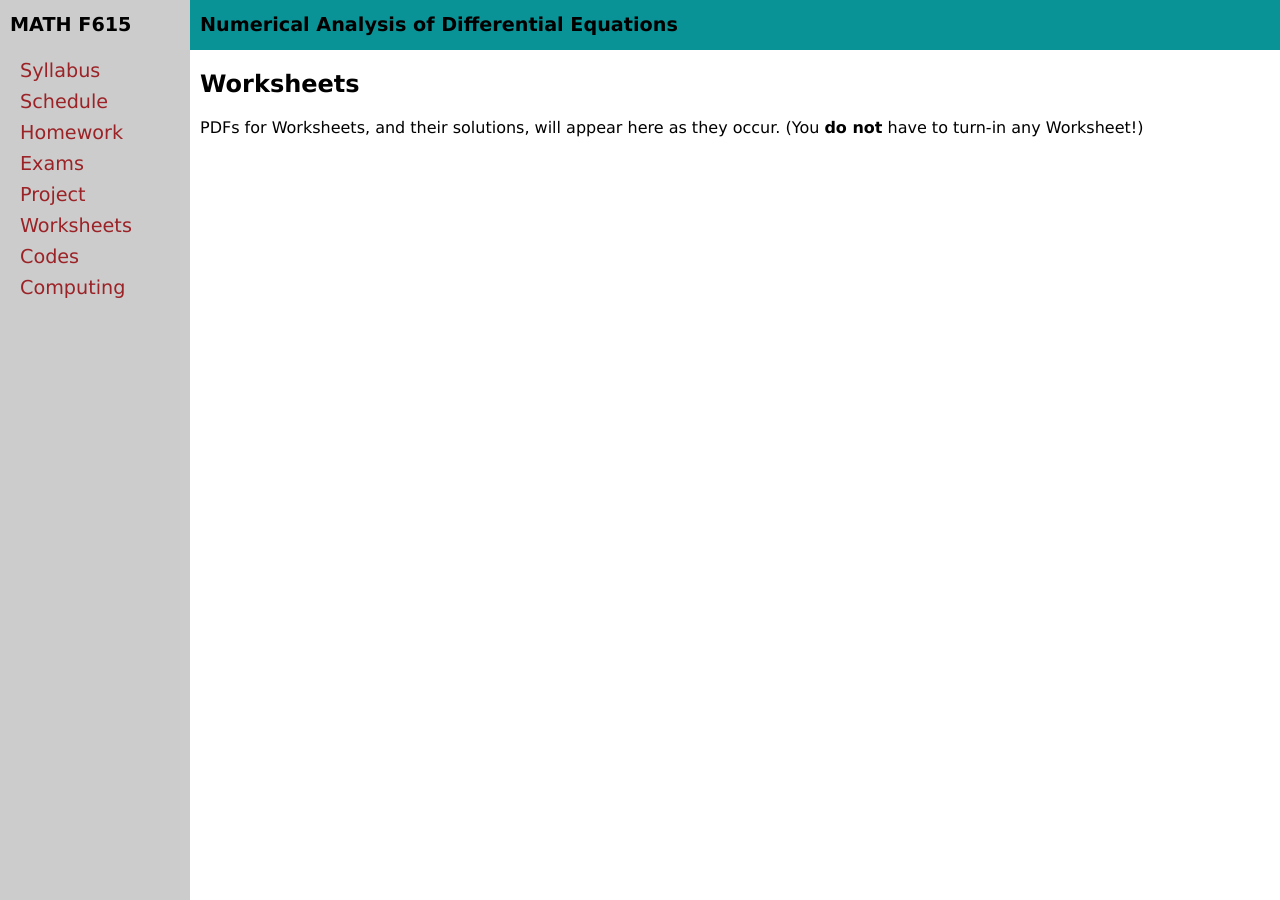
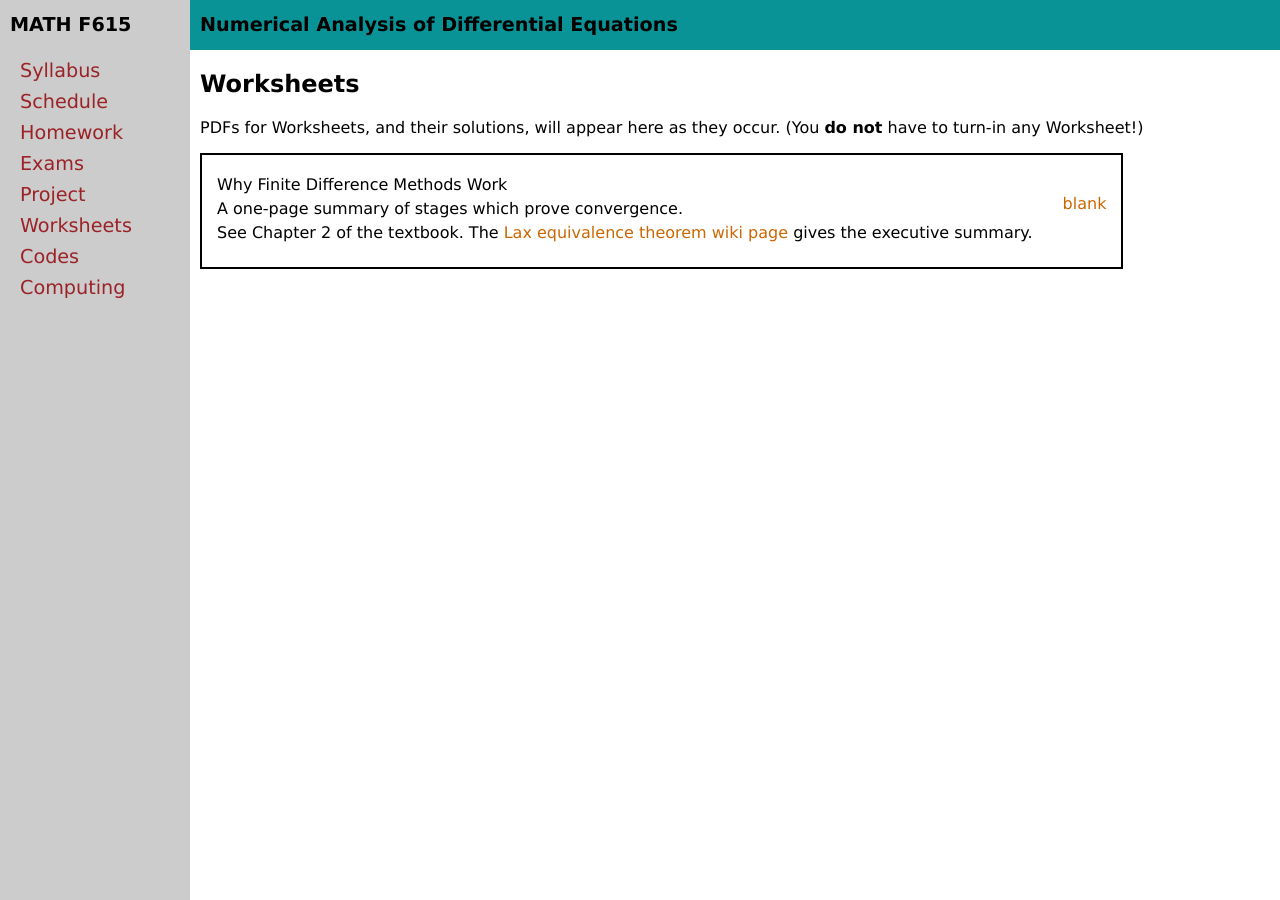
Before and after one commit to bueler/nade, a Jekyll site: the page built from worksheets.md, in a window 1280 px wide. Built offline with Jekyll 4.4.1, drawn with Linux system fonts in a browser that asks for light colours.

Commit message:
a worksheet which is really a course summary

```diff
--- a/_data/worksheets.yml
+++ b/_data/worksheets.yml
@@ -1,6 +1,10 @@
 semester: Spring 2023
 home: assets/worksheets/S23
 worksheets:
+- name: Why Finite Difference Methods Work
+  description: A one-page summary of stages which prove convergence.
+  blank: whyitworks.pdf
+  more: See Chapter 2 of the textbook.  The <a href="https://en.wikipedia.org/wiki/Lax_equivalence_theorem">Lax equivalence theorem wiki page</a> gives the executive summary.
 #- name: FIXMEdate
   #description:
   #blank: x.pdf
```
Also changed, not shown: 4 other files.
